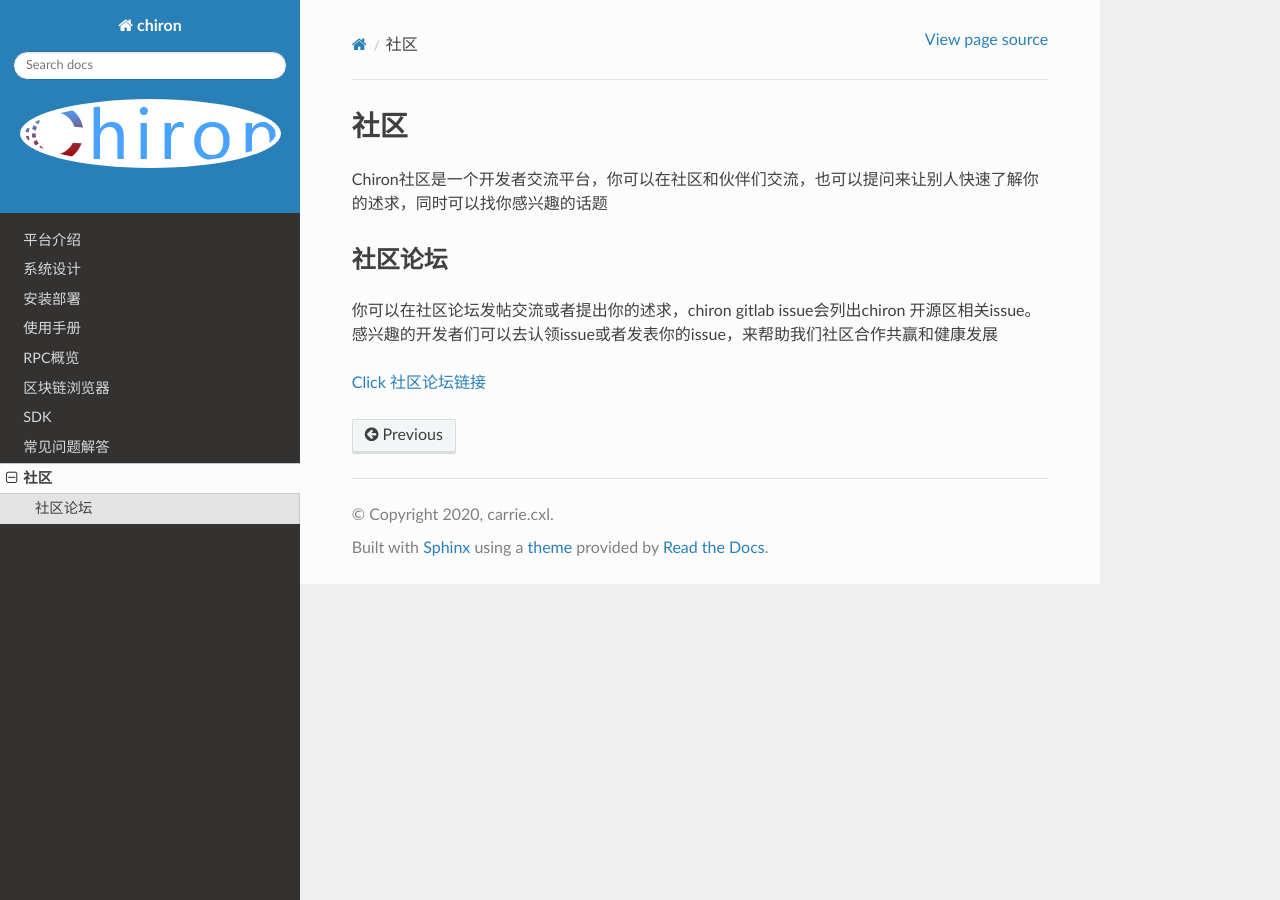
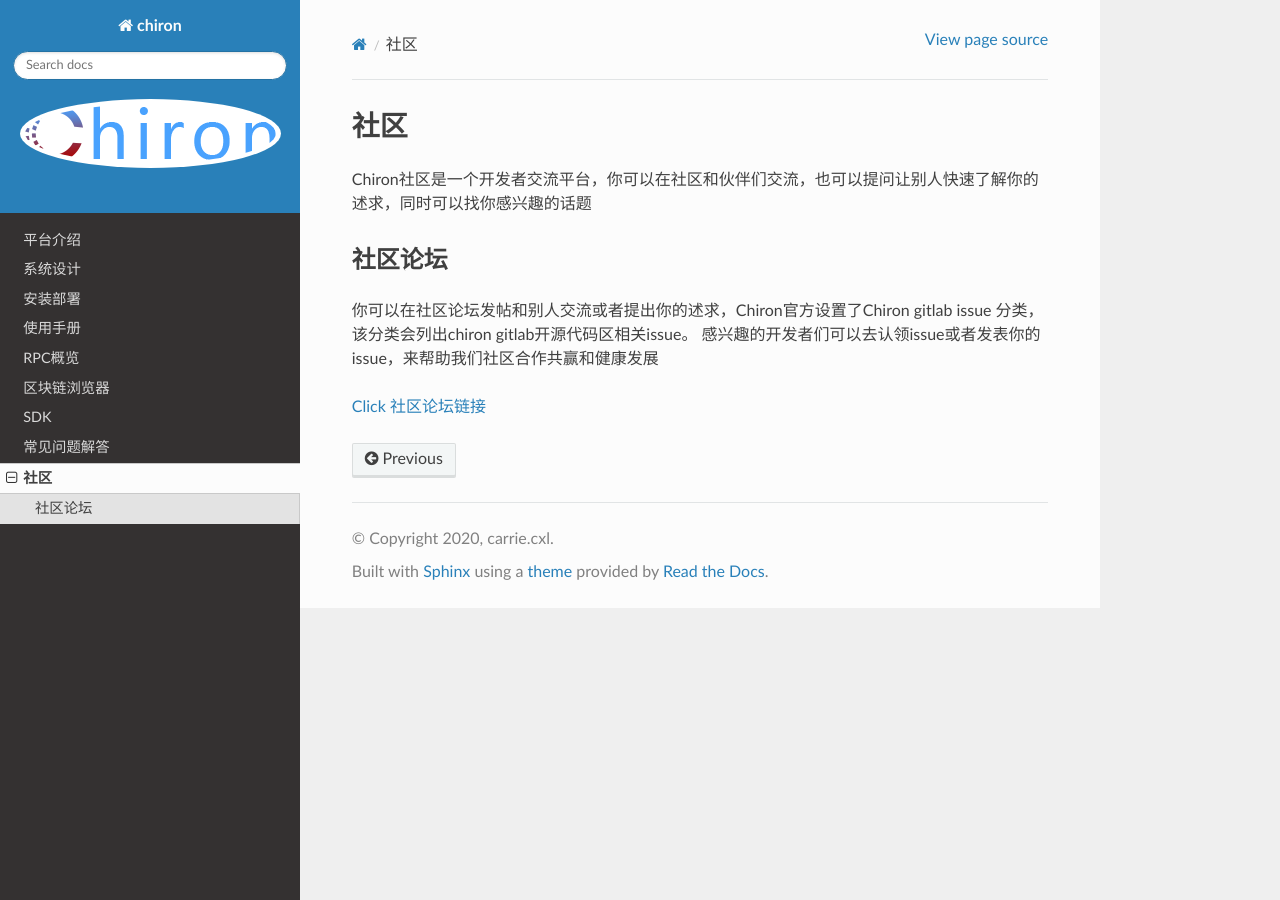
Before and after one commit to cxlhello/readdocs, a Sphinx documentation site: the page built from source/community.md, in a window 1280 px wide. Built offline with Sphinx 7.4.7 and the Read the Docs theme 2.0.0, drawn with Linux system fonts in a browser that asks for light colours.

Commit message:
chiron community document  update

```diff
--- a/source/community.md
+++ b/source/community.md
@@ -1,9 +1,9 @@
 # 社区
 
-Chiron社区是一个开发者交流平台，你可以在社区和伙伴们交流，也可以提问来让别人快速了解你的述求，同时可以找你感兴趣的话题
+Chiron社区是一个开发者交流平台，你可以在社区和伙伴们交流，也可以提问让别人快速了解你的述求，同时可以找你感兴趣的话题
 
 ## 社区论坛
-你可以在社区论坛发帖交流或者提出你的述求，chiron gitlab issue会列出chiron 开源区相关issue。
+你可以在社区论坛发帖和别人交流或者提出你的述求，Chiron官方设置了Chiron gitlab issue 分类，该分类会列出chiron gitlab开源代码区相关issue。
 感兴趣的开发者们可以去认领issue或者发表你的issue，来帮助我们社区合作共赢和健康发展
 
 [Click 社区论坛链接](https://forum.chiron.one/)
```
